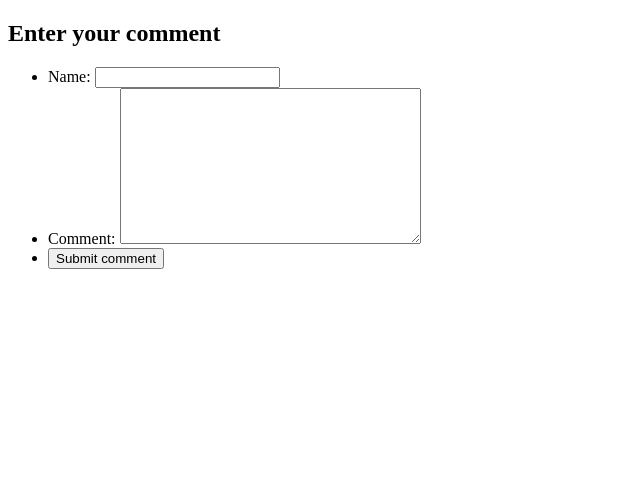
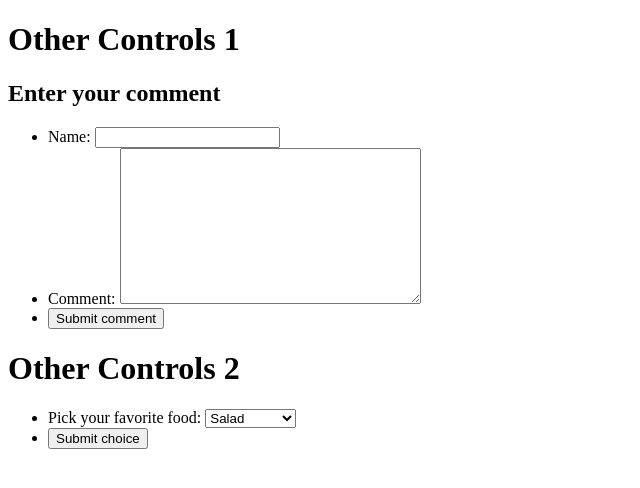
Before and after one commit to minhnguyen9702/MDN_Forms, a plain HTML site: page other_controls/index.html in a window 1280 px wide. Shown: the whole page, without its empty margins (0-640 px from the left). Drawn offline with Linux system fonts and the light colour scheme.

Commit message:
complete other controls 2

```diff
--- a/other_controls/index.html
+++ b/other_controls/index.html
@@ -9,6 +9,7 @@
 </head>
 
 <body>
+  <h1>Other Controls 1</h1>
   <form>
     <h2>Enter your comment</h2>
     <ul>
@@ -26,6 +27,30 @@
       </li>
     </ul>
   </form>
+
+  <h1>Other Controls 2</h1>
+  <form>
+    <ul>
+      <li>
+        <label for="food">Pick your favorite food:</label>
+        <select id="food" name="food">
+          <option value="Salad">Salad</option>
+          <option value="Curry">Curry</option>
+          <option value="Pizza">Pizza</option>
+          <option value="">Fajitas</option>
+
+          <option value="Biscuits">Biscuits</option>
+          <option value="Crisps">Crisps</option>
+          <option value="Fruit">Fruit</option>
+          <option value="Breadsticks">Breadsticks</option>
+        </select>
+      </li>
+      <li>
+        <button>Submit choice</button>
+      </li>
+    </ul>
+  </form>
+
 </body>
 
 </html>
```
